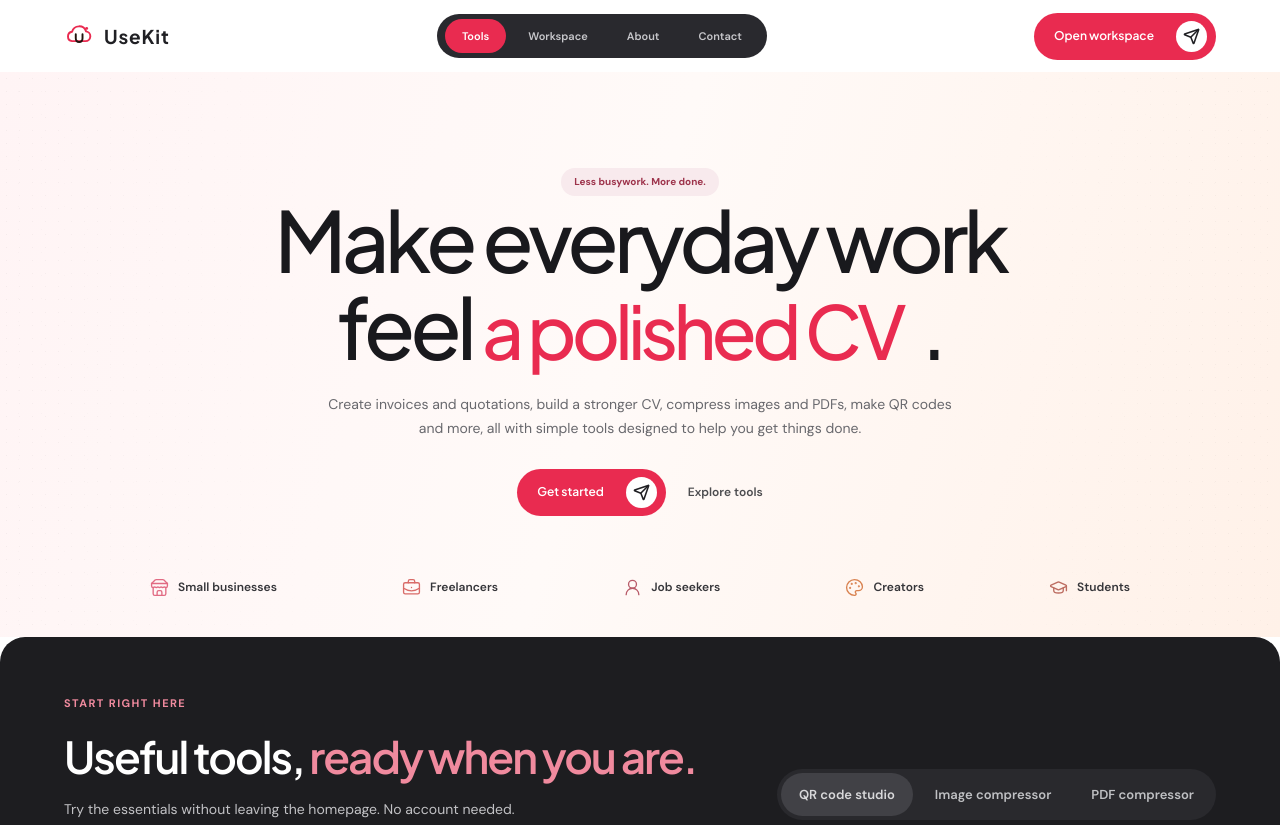
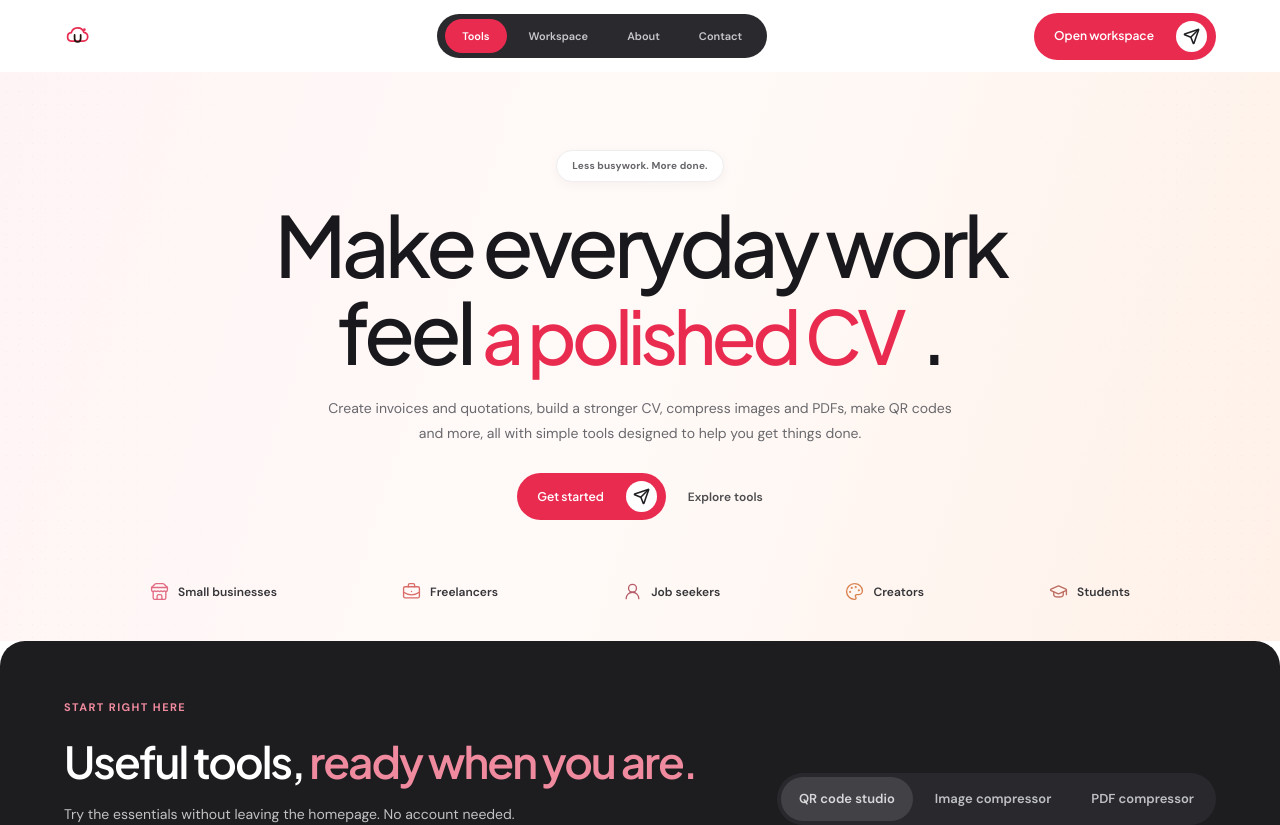
Before and after one commit to successobialo-git/usekit-ng, a Next.js app: page / in a window 1280 px wide. Shown: the top 825 px of the page. Built offline with nearby package versions, Linux system fonts and the light colour scheme; no server answers; the database is empty.

Commit message:
Refine hero eyebrow and align transparent header brand mark

```diff
--- a/src/app/navigation-refinement.css
+++ b/src/app/navigation-refinement.css
@@ -102,3 +102,14 @@ input[type=range]::-webkit-progress-value{background:#e92b50!important}
 /* Small, truthful hero audience proof. */
 .home-hero .hero-audience-note{display:inline-flex!important;align-items:center!important;justify-content:center!important;gap:8px!important;margin:18px auto 0!important;padding:7px 13px!important;border-radius:999px!important;background:#f8eaed!important;color:#9d334b!important;font-size:10px!important;font-weight:650!important;line-height:1.4!important}
 .home-hero .hero-audience-note svg{width:13px!important;height:13px!important;flex:0 0 auto!important}
+
+/* Hero value proposition sits above the title on a soft white pill. */
+.home-hero .hero-audience-note{display:inline-flex!important;align-items:center!important;justify-content:center!important;width:max-content!important;max-width:calc(100% - 24px)!important;margin:0 auto 19px!important;padding:8px 15px!important;border-radius:999px!important;background:#fff!important;color:#68656a!important;border:1px solid #f0edef!important;box-shadow:0 3px 12px rgba(35,24,28,.045)!important;font-size:10px!important;font-weight:650!important;letter-spacing:.015em!important;line-height:1.35!important;text-align:center!important}
+.home-hero h1{margin-top:0!important}
+@media(max-width:600px){.home-hero .hero-audience-note{margin-bottom:15px!important;padding:7px 12px!important;font-size:9px!important}}
+
+/* Keep the transparent logo mark and wordmark on one shared baseline. */
+.site-header .nav-wrap>.brand{display:flex!important;flex-direction:row!important;align-items:center!important;justify-content:flex-start!important;gap:8px!important;height:40px!important;min-height:40px!important;width:max-content!important;min-width:max-content!important;padding:0!important;margin:0!important;background:transparent!important;border:0!important;border-radius:0!important;line-height:1!important;white-space:nowrap!important}
+.site-header .nav-wrap>.brand img{display:block!important;position:static!important;align-self:center!important;flex:0 0 27px!important;width:27px!important;height:27px!important;min-width:27px!important;max-width:27px!important;margin:0!important;padding:0!important;background:transparent!important;border:0!important;border-radius:0!important;box-shadow:none!important;object-fit:contain!important;transform:none!important;vertical-align:middle!important}
+.site-header .nav-wrap>.brand .brand-word{display:block!important;position:static!important;align-self:center!important;flex:0 0 auto!important;height:auto!important;margin:0!important;padding:0!important;background:transparent!important;border:0!important;border-radius:0!important;box-shadow:none!important;color:#fff!important;font-size:19px!important;font-weight:800!important;letter-spacing:.09em!important;line-height:1!important;transform:none!important;white-space:nowrap!important}
+@media(max-width:600px){.site-header .nav-wrap>.brand{gap:7px!important}.site-header .nav-wrap>.brand img{width:25px!important;height:25px!important;min-width:25px!important;max-width:25px!important;flex-basis:25px!important}.site-header .nav-wrap>.brand .brand-word{font-size:17px!important}}
```
